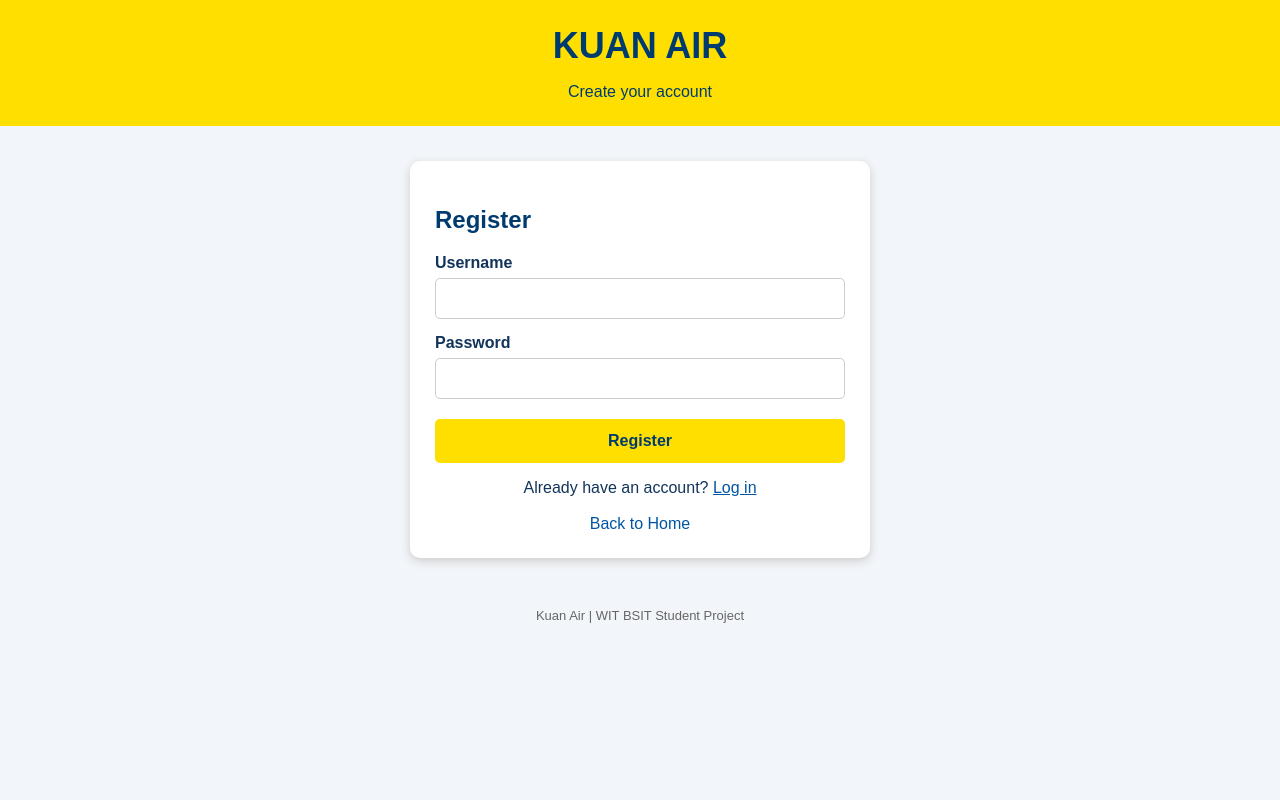
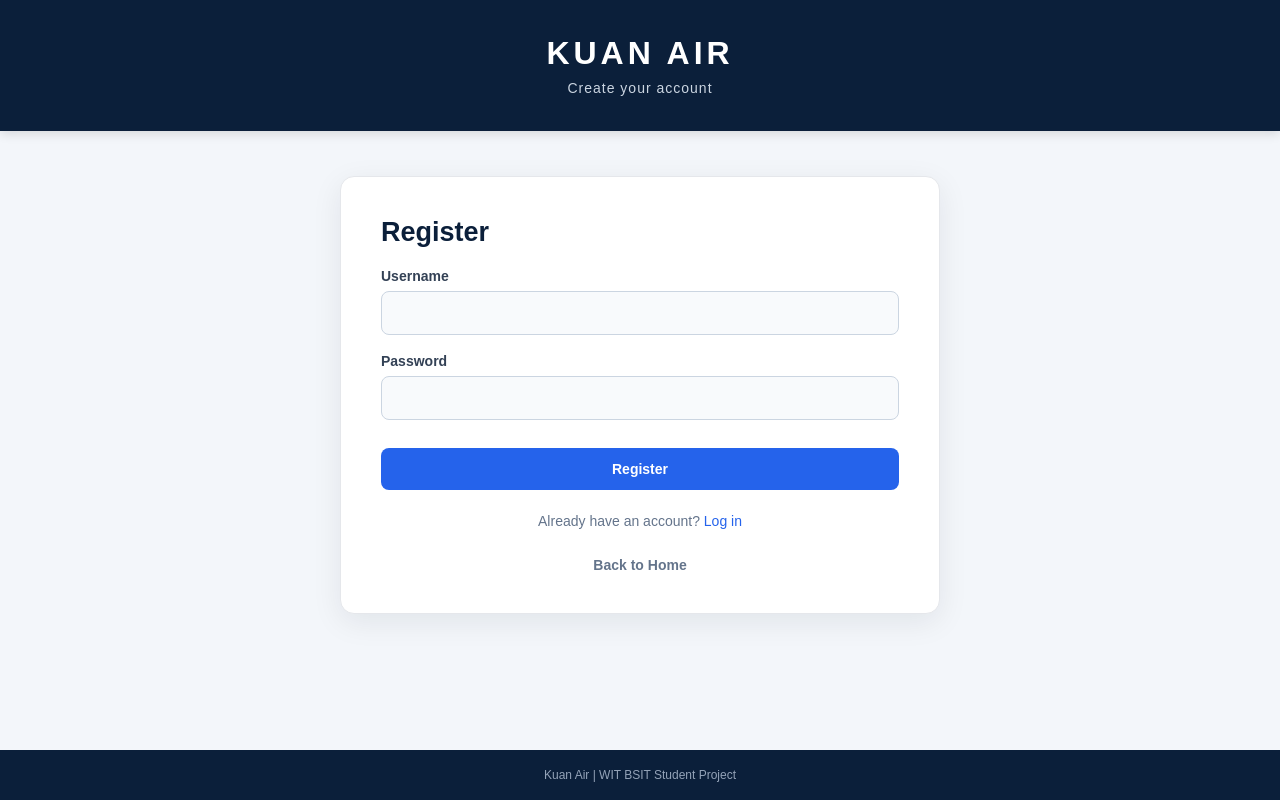
Before and after one commit to lovejllsyc/KuanAir, a PHP site: page /register.html in a window 1280 px wide. Run offline with PHP 8.4, Linux system fonts and the light colour scheme.

Commit message:
Refactor CSS styles for improved layout and design

```diff
--- a/style.css
+++ b/style.css
@@ -1,121 +1,208 @@
 * {
+    margin: 0;
+    padding: 0;
     box-sizing: border-box;
 }
 
 body {
-    margin: 0;
-    font-family: Arial, sans-serif;
-    background: #f2f5f9;
-    color: #12345a;
+    font-family: Arial, Helvetica, sans-serif;
+    background: #f3f6fa;
+    color: #1f2937;
+    min-height: 100vh;
+    display: flex;
+    flex-direction: column;
 }
 
+/* Header */
 header {
-    background: #ffdf00;
-    color: #003b70;
+    background: #0b1f3a;
+    color: white;
     text-align: center;
-    padding: 25px;
+    padding: 35px 20px;
+    box-shadow: 0 3px 10px rgba(0, 0, 0, 0.12);
 }
 
 header h1 {
-    margin: 0;
-    font-size: 36px;
-    font-weight: bold;
+    font-size: 32px;
+    letter-spacing: 4px;
+    font-weight: 700;
+    margin-bottom: 8px;
 }
 
 header p {
-    margin-bottom: 0;
+    font-size: 14px;
+    color: #cbd5e1;
+    letter-spacing: 1px;
 }
 
+/* Main Card */
 .card {
+    width: 90%;
+    max-width: 600px;
+    margin: 45px auto;
     background: white;
-    max-width: 460px;
-    margin: 35px auto;
-    padding: 25px;
-    border-radius: 10px;
-    box-shadow: 0 3px 10px #cccccc;
+    padding: 40px;
+    border-radius: 14px;
+    box-shadow: 0 8px 30px rgba(15, 23, 42, 0.08);
+    border: 1px solid #e5e7eb;
 }
 
-h2, h3 {
-    color: #003b70;
+.card h2 {
+    color: #0b1f3a;
+    font-size: 27px;
+    margin-bottom: 10px;
+}
+
+.card > p {
+    color: #64748b;
+    line-height: 1.6;
+    margin-bottom: 25px;
+}
+
+/* Forms */
+form {
+    margin-top: 20px;
 }
 
 label {
     display: block;
-    margin-top: 15px;
-    font-weight: bold;
+    font-size: 14px;
+    font-weight: 600;
+    color: #334155;
+    margin-bottom: 7px;
 }
 
-input, select {
+input,
+select {
     width: 100%;
-    padding: 11px;
-    margin-top: 6px;
-    border: 1px solid #cccccc;
-    border-radius: 5px;
-    font-size: 15px;
+    padding: 13px 14px;
+    margin-bottom: 18px;
+    border: 1px solid #cbd5e1;
+    border-radius: 8px;
+    background: #f8fafc;
+    color: #1e293b;
+    font-size: 14px;
+    outline: none;
+    transition: 0.2s;
 }
 
-button, .button {
+input:focus,
+select:focus {
+    border-color: #2563eb;
+    background: white;
+    box-shadow: 0 0 0 3px rgba(37, 99, 235, 0.1);
+}
+
+/* Buttons */
+button,
+.button {
     display: block;
     width: 100%;
-    margin-top: 20px;
-    padding: 13px;
-    background: #ffdf00;
-    color: #003b70;
+    padding: 13px 18px;
+    margin-top: 10px;
     border: none;
-    border-radius: 5px;
-    font-size: 16px;
-    font-weight: bold;
+    border-radius: 8px;
+    background: #2563eb;
+    color: white;
+    font-size: 14px;
+    font-weight: 600;
     text-align: center;
     text-decoration: none;
     cursor: pointer;
+    transition: 0.2s ease;
 }
 
-button:hover, .button:hover {
-    background: #ffd000;
+button:hover,
+.button:hover {
+    background: #1d4ed8;
+    transform: translateY(-1px);
 }
 
-.secondary {
-    background: #003b70;
-    color: white;
+.button.secondary {
+    background: #e8eef7;
+    color: #0b1f3a;
 }
 
-.secondary:hover {
-    background: #00509a;
+.button.secondary:hover {
+    background: #dbe5f2;
 }
 
-.danger {
-    background: #c62828;
-    color: white;
+/* Manage Reservations */
+.card h3 {
+    color: #0b1f3a;
+    font-size: 19px;
+    margin-top: 35px;
+    margin-bottom: 12px;
+    padding-top: 25px;
+    border-top: 1px solid #e5e7eb;
 }
 
-.danger:hover {
-    background: #a51f1f;
+/* Danger Button */
+button.danger {
+    background: #dc2626;
 }
 
-.view-link, a {
-    color: #0055a5;
+button.danger:hover {
+    background: #b91c1c;
+}
+
+/* Links */
+a {
+    color: #2563eb;
+    text-decoration: none;
+}
+
+a:hover {
+    text-decoration: underline;
 }
 
 .view-link {
     display: block;
-    margin-top: 18px;
     text-align: center;
+    margin-top: 25px;
+    font-size: 14px;
+    font-weight: 600;
+    color: #64748b;
+}
+
+.view-link:hover {
+    color: #2563eb;
     text-decoration: none;
 }
 
 .center {
     text-align: center;
+    margin-top: 20px;
+    font-size: 14px;
 }
 
+/* Footer */
 footer {
+    margin-top: auto;
+    background: #0b1f3a;
+    color: #94a3b8;
     text-align: center;
-    padding: 15px;
-    color: #666666;
-    font-size: 13px;
+    padding: 18px;
+    font-size: 12px;
 }
 
-@media (max-width: 500px) {
+/* Mobile */
+@media (max-width: 600px) {
+    header {
+        padding: 28px 15px;
+    }
+
+    header h1 {
+        font-size: 26px;
+    }
+
     .card {
-        margin: 20px 15px;
+        width: 92%;
+        padding: 28px 22px;
+        margin: 30px auto;
+    }
+
+    .card h2 {
+        font-size: 23px;
     }
 }
```
